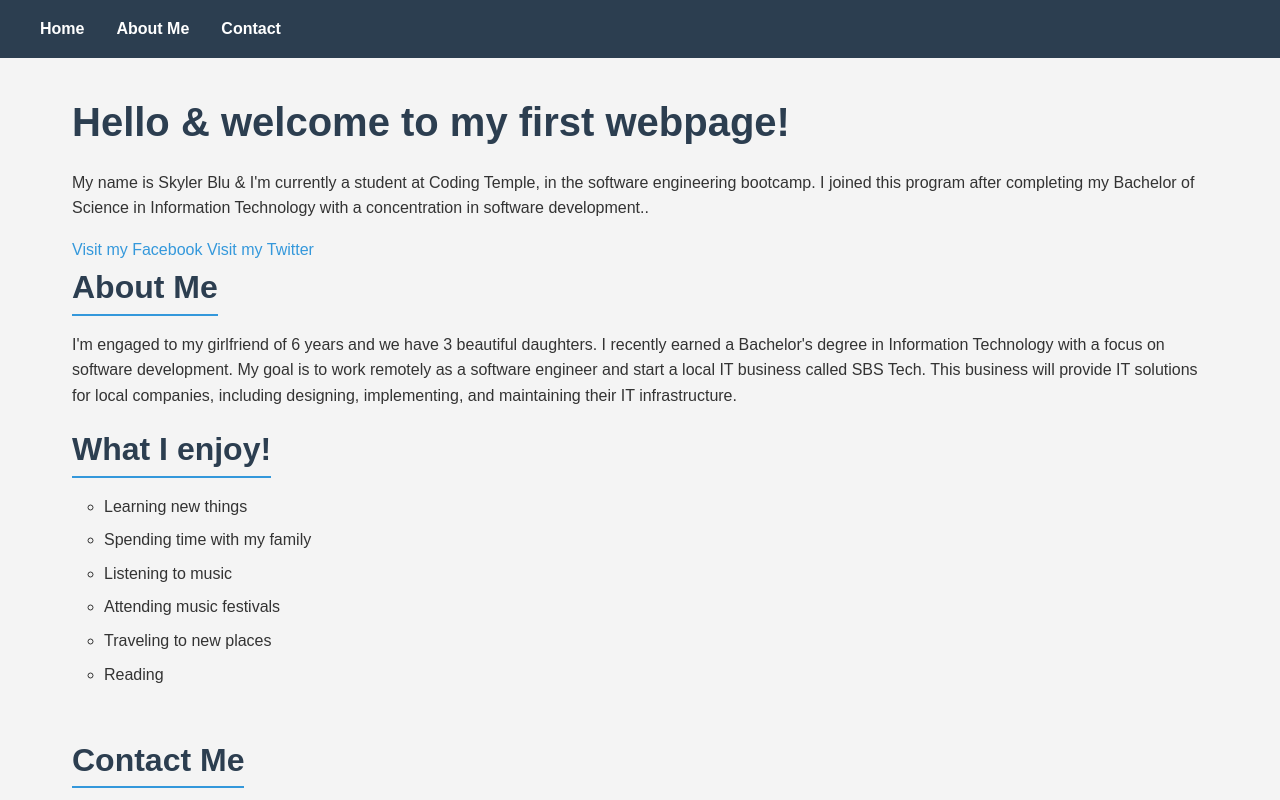
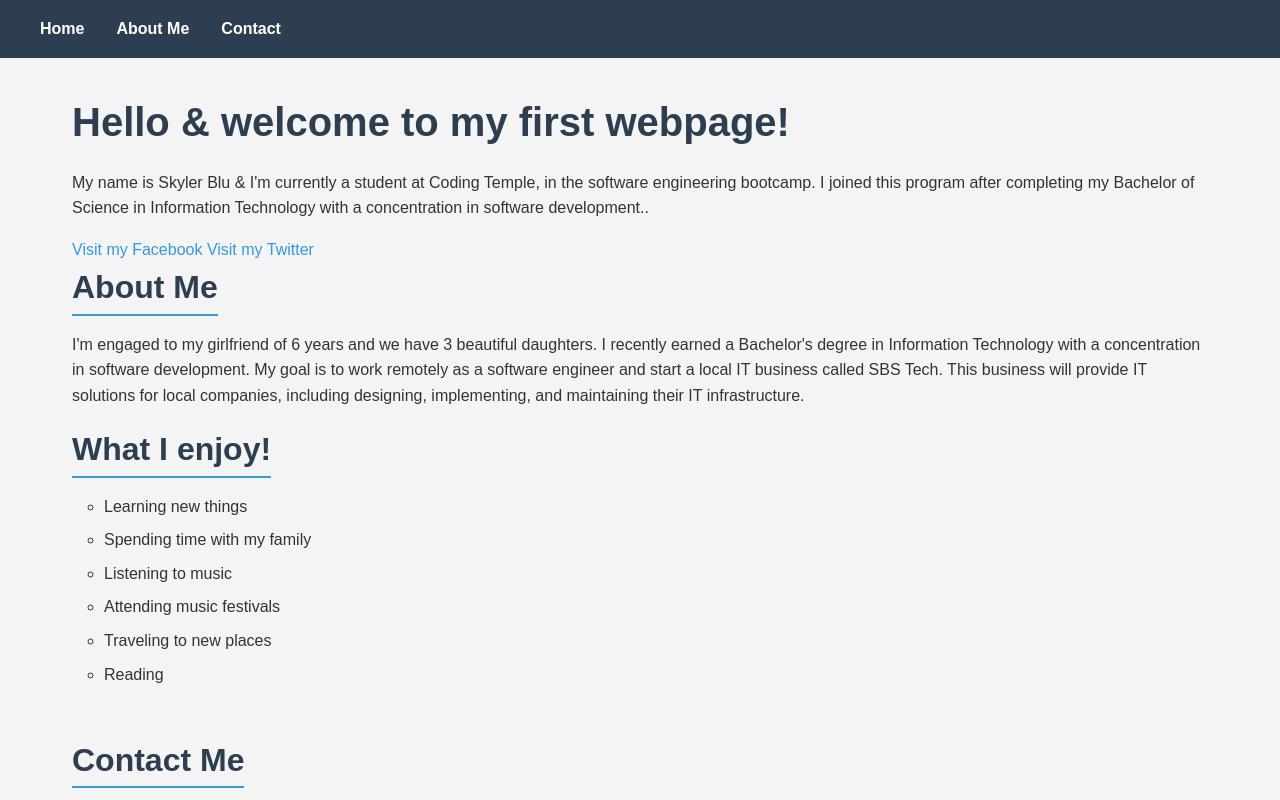
Before and after one commit to Skylerblu4444/First-webpage, a plain HTML site: page index.HTML in a window 1280 px wide. Shown: the top 800 px of the page. Drawn offline with Linux system fonts and the light colour scheme; a script that the page names is missing.

Commit message:
Update index.HTML

```diff
--- a/index.HTML
+++ b/index.HTML
@@ -29,7 +29,7 @@
             <a href="'https://x.com/SkylerBlu444">Visit my Twitter</a> <!-- Link to Twitter profile -->
         <section id="about">
             <h2>About Me</h2> <!-- Heading for the About Me section -->
-            <p>I'm engaged to my girlfriend of 6 years and we have 3 beautiful daughters. I recently earned a Bachelor's degree in Information Technology with a focus on software development. My goal is to work remotely as a software engineer and start a local IT business called SBS Tech. This business will provide IT solutions for local companies, including designing, implementing, and maintaining their IT infrastructure.</p>
+            <p>I'm engaged to my girlfriend of 6 years and we have 3 beautiful daughters. I recently earned a Bachelor's degree in Information Technology with a concentration in software development. My goal is to work remotely as a software engineer and start a local IT business called SBS Tech. This business will provide IT solutions for local companies, including designing, implementing, and maintaining their IT infrastructure.</p>
             <h2> What I enjoy!</h2>
             <ul>
 
```
